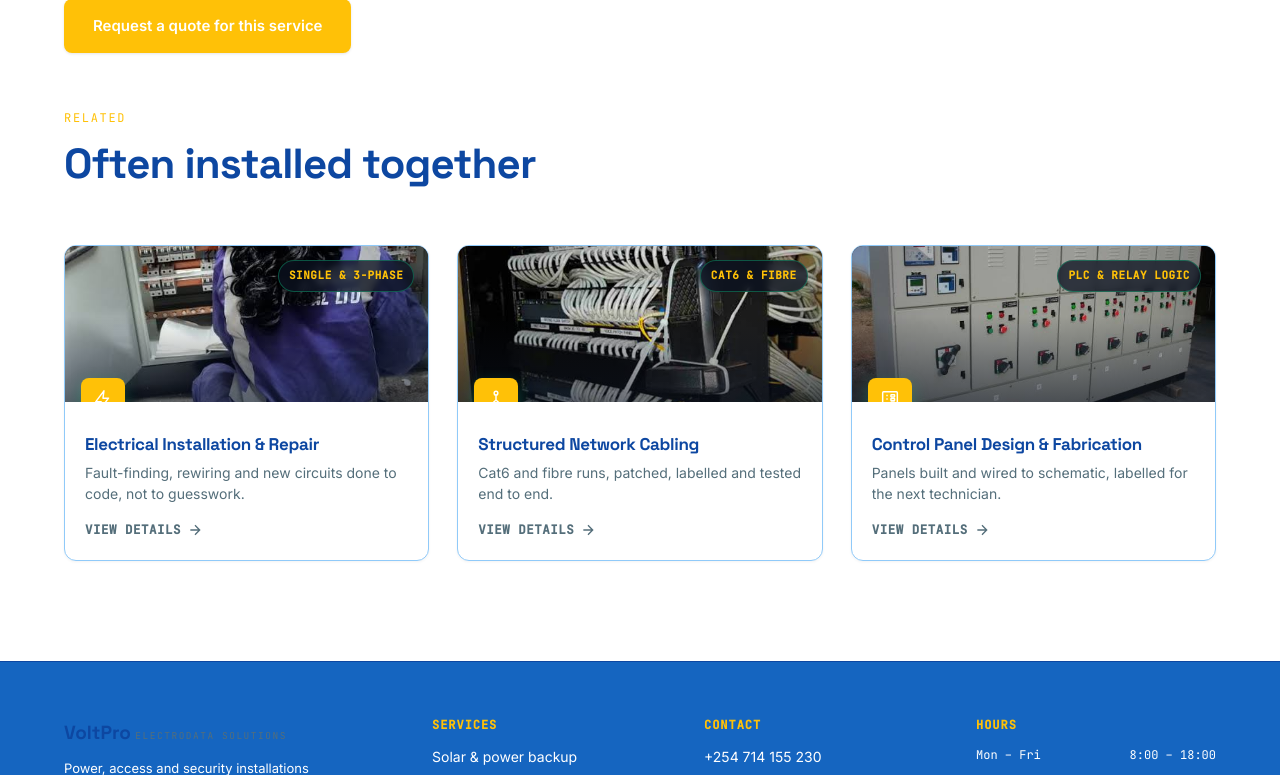
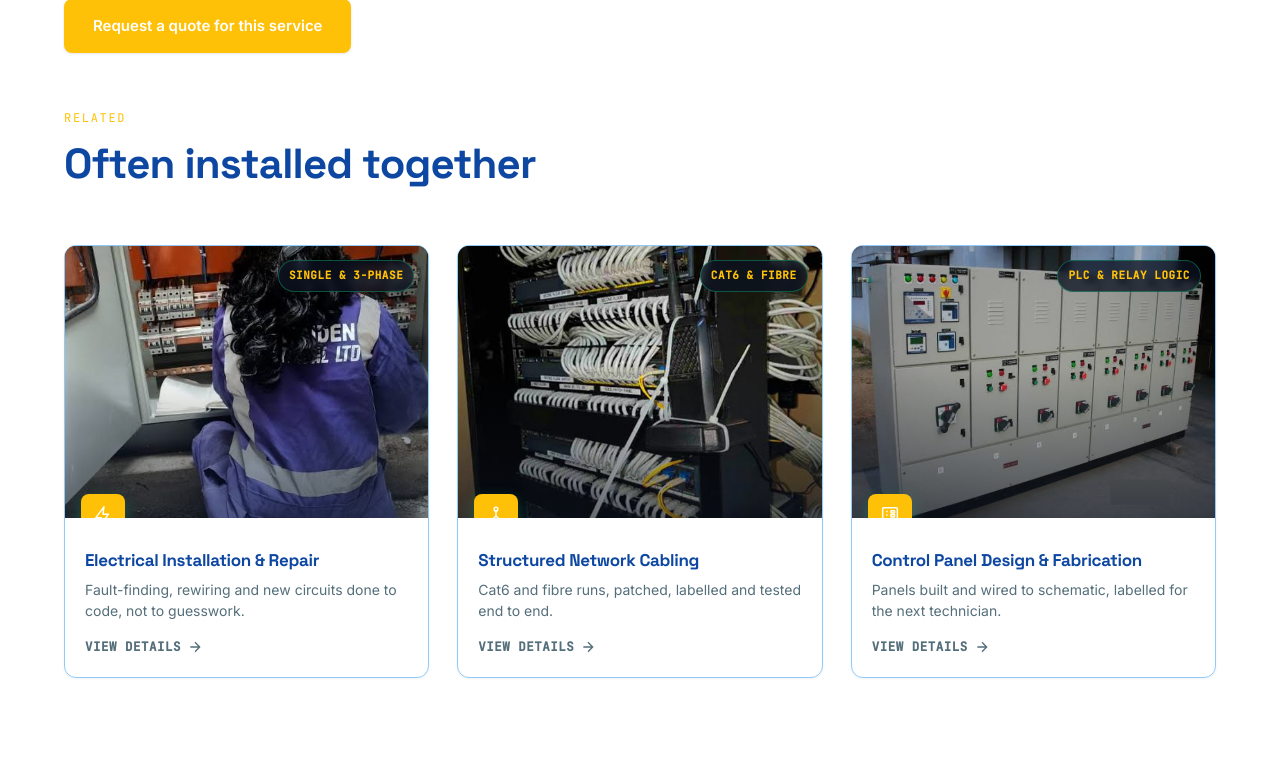
Before and after one commit to qatradersv-ctrl/voltpro, a Django app: page /services/building-wiring/ in a window 1280 px wide. Shown: the part 1062-1837 px from the top of the page. Run offline with Django 5.2, Linux system fonts and the light colour scheme; data comes from the database, SQL or seed files in the repository.

Commit message:
Change service card aspect ratio to 4:3 to fill more of the card

```diff
--- a/static/core/css/style.css
+++ b/static/core/css/style.css
@@ -287,7 +287,7 @@ body.nav-open .nav-toggle-bars span:nth-child(3){ top:5px; transform: rotate(-13
   text-decoration:none; color:inherit; box-shadow: 0 1px 3px rgba(0,0,0,0.05);
 }
 .service-card:hover{ border-color: var(--accent); transform: translateY(-6px); box-shadow: 0 16px 36px rgba(15,23,42,0.14); }
-.service-card-media{ position: relative; aspect-ratio: 21 / 9; overflow: hidden; background: #0B1220; }
+.service-card-media{ position: relative; aspect-ratio: 4 / 3; overflow: hidden; background: #0B1220; }
 .service-card-media img{ width:100%; height:100%; object-fit: cover; display:block; transition: transform .4s ease; }
 .service-card:hover .service-card-media img{ transform: scale(1.06); }
 .service-card-media::after{
```
